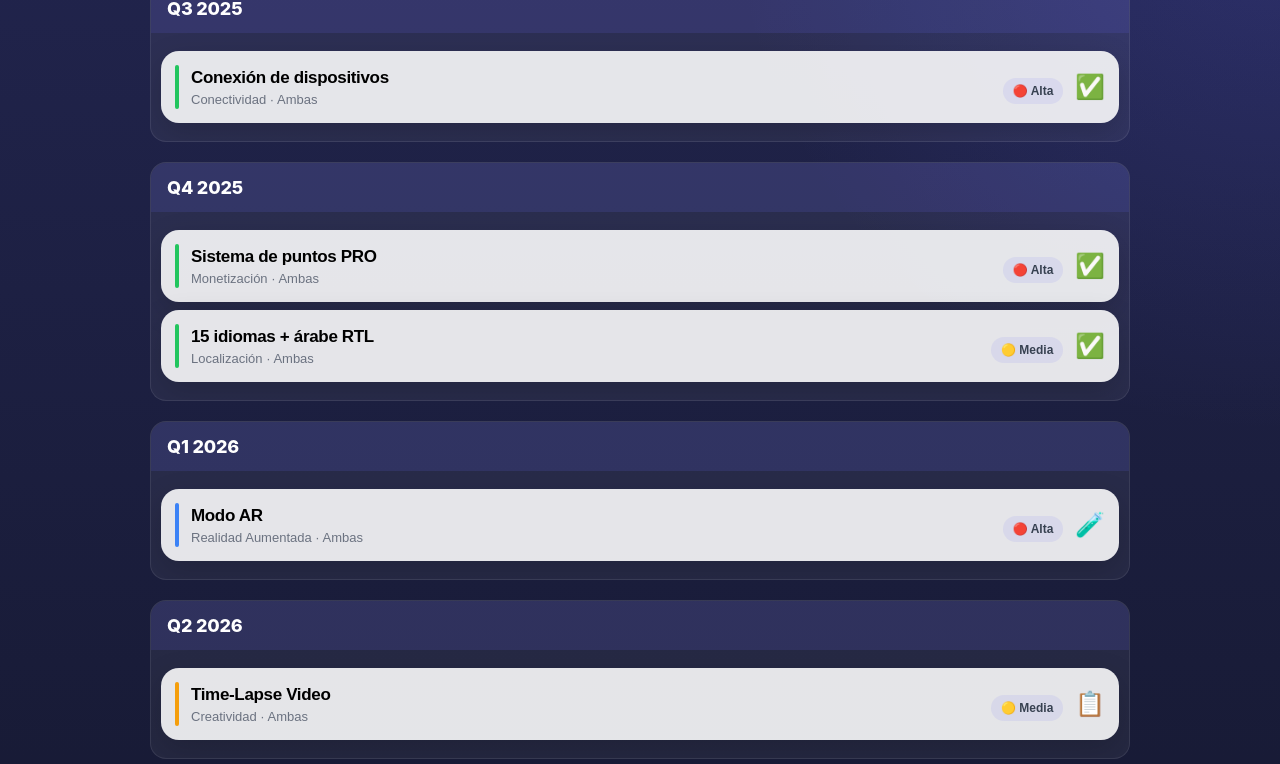
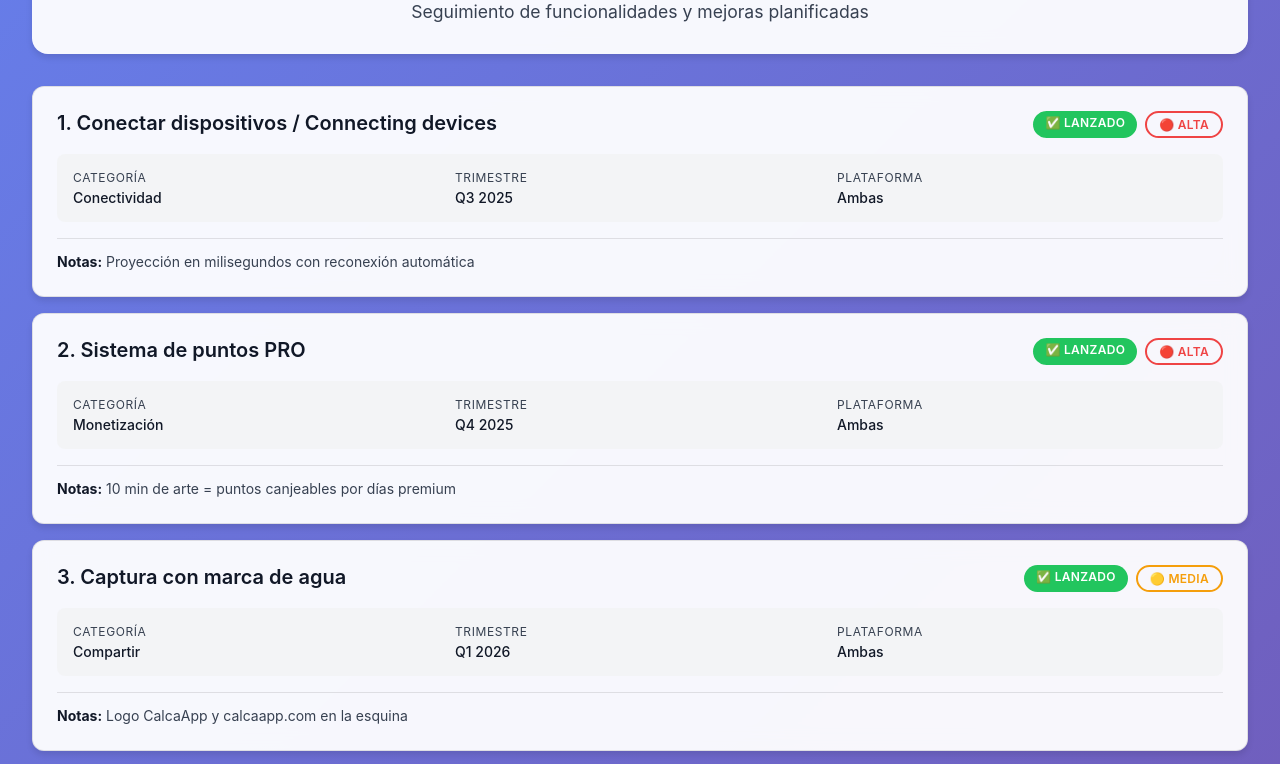
Before and after one commit to erbolamm/calca-config, a plain HTML site: page index.html in a window 1280 px wide. Shown: the part 120-884 px from the top of the page. Drawn offline with Linux system fonts and the light colour scheme.

Commit message:
Refactor index.html for improved structure and styles

```diff
--- a/index.html
+++ b/index.html
@@ -1,398 +1,467 @@
- <!doctype html>
+<!DOCTYPE html>
 <html lang="es">
 <head>
-   <meta charset="utf-8" />
-   <meta name="viewport" content="width=device-width,initial-scale=1" />
-   <title>CalcaApp Roadmap</title>
+  <meta charset="UTF-8">
+  <meta name="viewport" content="width=device-width, initial-scale=1.0">
+  <title>CalcaApp - Roadmap</title>
   <style>
     :root {
-       --user-rgb: 99, 102, 241; /* <-- color del usuario en RGB */
-       --bg: #0f1220;
-       --surface: rgba(255, 255, 255, 0.88);
-       --surface-2: rgba(255, 255, 255, 0.72);
-       --text: #111827;
-       --muted: #6b7280;
-       --radius: 18px;
-       --shadow: 0 10px 30px rgba(0, 0, 0, 0.16);
+      --color-lanzado: #22c55e;
+      --color-testing: #f59e0b;
+      --color-roadmap: #6b7280;
+      --prioridad-alta: #ef4444;
+      --prioridad-media: #f59e0b;
+      --bg-primary: rgba(255, 255, 255, 0.95);
+      --bg-secondary: rgba(243, 244, 246, 0.9);
+      --text-primary: #111827;
+      --text-secondary: #374151;
+      --border-color: rgba(0, 0, 0, 0.1);
     }
 
-     * { box-sizing: border-box; }
-     body {
-       margin: 0;
-       font-family: Inter, system-ui, sans-serif;
-       color: var(--text);
-       background:
-         linear-gradient(
-           180deg,
-           rgba(var(--user-rgb), 0.22),
-           rgba(var(--user-rgb), 0.10)
-         ),
-         radial-gradient(
-           circle at top right,
-           rgba(var(--user-rgb), 0.20),
-           transparent 35%
-         ),
-         var(--bg);
-       min-height: 100vh;
+    @media (prefers-color-scheme: dark) {
+      :root {
+        --bg-primary: rgba(31, 41, 55, 0.95);
+        --bg-secondary: rgba(55, 65, 81, 0.9);
+        --text-primary: #f9fafb;
+        --text-secondary: #d1d5db;
+        --border-color: rgba(255, 255, 255, 0.1);
+      }
     }
 
-     .wrap {
-       width: min(980px, calc(100% - 24px));
-       margin: 0 auto;
-       padding: 20px 0 40px;
+    * {
+      margin: 0;
+      padding: 0;
+      box-sizing: border-box;
     }
 
-     .topbar {
-       position: sticky;
-       top: 0;
-       z-index: 10;
-       backdrop-filter: blur(10px);
-       background: rgba(15, 18, 32, 0.55);
-       border-bottom: 1px solid rgba(255,255,255,0.08);
+    body {
+      font-family: -apple-system, BlinkMacSystemFont, 'Segoe UI', Roboto, Oxygen, Ubuntu, sans-serif;
+      background: linear-gradient(135deg, #667eea 0%, #764ba2 100%);
+      min-height: 100vh;
+      padding: 2rem;
     }
 
-     .topbar-inner {
-       width: min(980px, calc(100% - 24px));
+    .container {
+      max-width: 1400px;
       margin: 0 auto;
-       padding: 14px 0;
+    }
+
+    header {
+      text-align: center;
+      margin-bottom: 2rem;
+      padding: 2rem;
+      background: var(--bg-primary);
+      border-radius: 16px;
+      backdrop-filter: blur(10px);
+      box-shadow: 0 4px 6px rgba(0, 0, 0, 0.1);
+    }
+
+    header h1 {
+      color: var(--text-primary);
+      font-size: 2.5rem;
+      margin-bottom: 0.5rem;
+    }
+
+    header p {
+      color: var(--text-secondary);
+      font-size: 1.1rem;
+    }
+
+    .roadmap-grid {
+      display: grid;
+      gap: 1rem;
+    }
+
+    .roadmap-item {
+      background: var(--bg-primary);
+      border-radius: 12px;
+      padding: 1.5rem;
+      backdrop-filter: blur(10px);
+      box-shadow: 0 4px 6px rgba(0, 0, 0, 0.1);
+      border: 1px solid var(--border-color);
+      transition: transform 0.2s, box-shadow 0.2s;
+    }
+
+    .roadmap-item:hover {
+      transform: translateY(-2px);
+      box-shadow: 0 8px 12px rgba(0, 0, 0, 0.15);
+    }
+
+    .roadmap-header {
       display: flex;
-       align-items: center;
       justify-content: space-between;
+      align-items: flex-start;
+      margin-bottom: 1rem;
+      flex-wrap: wrap;
+      gap: 0.5rem;
+    }
+
+    .roadmap-title {
+      font-size: 1.25rem;
+      font-weight: 600;
+      color: var(--text-primary);
+      flex: 1;
+    }
+
+    .roadmap-badges {
+      display: flex;
+      gap: 0.5rem;
+      flex-wrap: wrap;
+    }
+
+    .badge {
+      padding: 0.25rem 0.75rem;
+      border-radius: 9999px;
+      font-size: 0.75rem;
+      font-weight: 600;
+      text-transform: uppercase;
+      letter-spacing: 0.025em;
+    }
+
+    .badge-estado {
       color: white;
     }
 
-     .title {
-       font-size: 22px;
-       font-weight: 800;
-       letter-spacing: -0.02em;
+    .badge-lanzado { background: var(--color-lanzado); }
+    .badge-testing { background: var(--color-testing); }
+    .badge-roadmap { background: var(--color-roadmap); }
+
+    .badge-prioridad {
+      background: transparent;
+      border: 2px solid;
     }
 
-     .chip {
-       padding: 8px 12px;
-       border-radius: 999px;
-       background: rgba(var(--user-rgb), 0.22);
-       border: 1px solid rgba(255,255,255,0.12);
-       color: white;
-       font-size: 13px;
-       font-weight: 600;
+    .badge-prioridad-alta {
+      color: var(--prioridad-alta);
+      border-color: var(--prioridad-alta);
     }
 
-     .quarter {
-       margin-top: 20px;
-       overflow: hidden;
-       border-radius: 16px;
-       background: rgba(255,255,255,0.06);
-       border: 1px solid rgba(255,255,255,0.08);
+    .badge-prioridad-media {
+      color: var(--prioridad-media);
+      border-color: var(--prioridad-media);
     }
 
-     .quarter-header {
-       padding: 14px 16px;
-       background: rgba(var(--user-rgb), 0.14);
-       color: white;
-       font-size: 18px;
-       font-weight: 800;
-       letter-spacing: -0.01em;
+    .roadmap-meta {
+      display: grid;
+      grid-template-columns: repeat(auto-fit, minmax(120px, 1fr));
+      gap: 0.75rem;
+      margin-bottom: 1rem;
+      padding: 1rem;
+      background: var(--bg-secondary);
+      border-radius: 8px;
     }
 
-     .quarter-body {
-       padding: 10px;
+    .meta-item {
+      display: flex;
+      flex-direction: column;
     }
 
-     .card {
-       width: 100%;
-       border: 0;
-       text-align: left;
-       display: grid;
-       grid-template-columns: 4px 1fr auto;
-       gap: 12px;
-       align-items: center;
-       padding: 14px;
-       margin: 8px 0;
-       border-radius: var(--radius);
-       background: var(--surface);
-       box-shadow: var(--shadow);
-       cursor: pointer;
+    .meta-label {
+      font-size: 0.75rem;
+      color: var(--text-secondary);
+      text-transform: uppercase;
+      letter-spacing: 0.05em;
+      margin-bottom: 0.25rem;
     }
 
-     .status-bar {
-       width: 4px;
-       height: 44px;
-       border-radius: 999px;
+    .meta-value {
+      font-size: 0.875rem;
+      font-weight: 500;
+      color: var(--text-primary);
     }
 
-     .card-title {
-       margin: 0 0 4px;
-       font-size: 17px;
-       font-weight: 800;
-       letter-spacing: -0.02em;
+    .roadmap-notas {
+      font-size: 0.875rem;
+      color: var(--text-secondary);
+      padding-top: 0.75rem;
+      border-top: 1px solid var(--border-color);
+      line-height: 1.5;
     }
 
-     .card-subtitle {
-       margin: 0;
-       color: var(--muted);
-       font-size: 13px;
-     }
-
-     .badge {
-       border: 0;
-       border-radius: 999px;
-       padding: 6px 10px;
-       font-size: 12px;
-       font-weight: 700;
-       background: rgba(var(--user-rgb), 0.10);
-       color: #374151;
-       white-space: nowrap;
-     }
-
-     .icon {
-       font-size: 24px;
-       margin-left: 8px;
-     }
-
-     dialog {
-       width: min(720px, calc(100% - 20px));
-       border: 0;
-       padding: 0;
-       border-radius: 24px 24px 0 0;
-       margin: auto auto 0 auto;
-       box-shadow: 0 -10px 40px rgba(0,0,0,.25);
-       background: var(--surface);
-     }
-
-     dialog::backdrop {
-       background: rgba(0,0,0,.45);
-       backdrop-filter: blur(4px);
-     }
-
-     .sheet {
-       padding: 18px 18px 28px;
-     }
-
-     .grabber {
-       width: 44px;
-       height: 5px;
-       border-radius: 999px;
-       background: rgba(0,0,0,.14);
-       margin: 0 auto 18px;
-     }
-
-     .sheet-head {
-       display: flex;
-       align-items: start;
-       justify-content: space-between;
-       gap: 12px;
-     }
-
-     .sheet-title {
-       margin: 0;
-       font-size: 24px;
-       font-weight: 900;
-       letter-spacing: -0.03em;
-     }
-
-     .detail {
-       margin-top: 16px;
-       padding: 14px 16px;
-       border-radius: 16px;
-       background: var(--surface-2);
-     }
-
-     .detail strong {
-       display: inline-block;
-       min-width: 92px;
-     }
-
-     .notes-title {
-       margin: 22px 0 8px;
-       font-size: 16px;
-       font-weight: 800;
-     }
-
-     .notes {
-       margin: 0;
-       padding: 16px;
-       border-radius: 16px;
-       background: rgba(var(--user-rgb), 0.08);
-       line-height: 1.55;
-     }
-
-     .close {
-       border: 0;
-       background: rgba(0,0,0,.06);
-       border-radius: 999px;
-       width: 38px;
-       height: 38px;
-       font-size: 18px;
-       cursor: pointer;
+    .roadmap-notas strong {
+      color: var(--text-primary);
     }
 
     @media (max-width: 640px) {
-       .card { grid-template-columns: 4px 1fr; }
-       .right { grid-column: 2; display: flex; gap: 8px; align-items: center; }
+      body {
+        padding: 1rem;
+      }
+
+      header h1 {
+        font-size: 1.75rem;
+      }
+
+      .roadmap-header {
+        flex-direction: column;
+        gap: 0.75rem;
+      }
+
+      .roadmap-meta {
+        grid-template-columns: repeat(2, 1fr);
+      }
     }
   </style>
 </head>
 <body>
-   <div class="topbar">
-     <div class="topbar-inner">
-       <div class="title">Novedades</div>
-       <div class="chip">Color usuario + opacidad</div>
+  <div class="container">
+    <header>
+      <h1>🗺️ CalcaApp Roadmap</h1>
+      <p>Seguimiento de funcionalidades y mejoras planificadas</p>
+    </header>
+
+    <div class="roadmap-grid">
+      <!-- Item 1 -->
+      <div class="roadmap-item">
+        <div class="roadmap-header">
+          <h2 class="roadmap-title">1. Conectar dispositivos / Connecting devices</h2>
+          <div class="roadmap-badges">
+            <span class="badge badge-estado badge-lanzado">✅ Lanzado</span>
+            <span class="badge badge-prioridad badge-prioridad-alta">🔴 Alta</span>
+          </div>
+        </div>
+        <div class="roadmap-meta">
+          <div class="meta-item">
+            <span class="meta-label">Categoría</span>
+            <span class="meta-value">Conectividad</span>
+          </div>
+          <div class="meta-item">
+            <span class="meta-label">Trimestre</span>
+            <span class="meta-value">Q3 2025</span>
+          </div>
+          <div class="meta-item">
+            <span class="meta-label">Plataforma</span>
+            <span class="meta-value">Ambas</span>
+          </div>
+        </div>
+        <div class="roadmap-notas">
+          <strong>Notas:</strong> Proyección en milisegundos con reconexión automática
         </div>
       </div>
 
-   <main class="wrap" id="app"></main>
-
-   <dialog id="sheet">
-     <div class="sheet">
-       <div class="grabber"></div>
-       <div class="sheet-head">
-         <div>
-           <h2 class="sheet-title" id="sheetTitle"></h2>
+      <!-- Item 2 -->
+      <div class="roadmap-item">
+        <div class="roadmap-header">
+          <h2 class="roadmap-title">2. Sistema de puntos PRO</h2>
+          <div class="roadmap-badges">
+            <span class="badge badge-estado badge-lanzado">✅ Lanzado</span>
+            <span class="badge badge-prioridad badge-prioridad-alta">🔴 Alta</span>
           </div>
-         <button class="close" id="closeSheet">✕</button>
+        </div>
+        <div class="roadmap-meta">
+          <div class="meta-item">
+            <span class="meta-label">Categoría</span>
+            <span class="meta-value">Monetización</span>
+          </div>
+          <div class="meta-item">
+            <span class="meta-label">Trimestre</span>
+            <span class="meta-value">Q4 2025</span>
+          </div>
+          <div class="meta-item">
+            <span class="meta-label">Plataforma</span>
+            <span class="meta-value">Ambas</span>
+          </div>
+        </div>
+        <div class="roadmap-notas">
+          <strong>Notas:</strong> 10 min de arte = puntos canjeables por días premium
+        </div>
       </div>
 
-       <div class="detail" id="sheetMeta"></div>
+      <!-- Item 3 -->
+      <div class="roadmap-item">
+        <div class="roadmap-header">
+          <h2 class="roadmap-title">3. Captura con marca de agua</h2>
+          <div class="roadmap-badges">
+            <span class="badge badge-estado badge-lanzado">✅ Lanzado</span>
+            <span class="badge badge-prioridad badge-prioridad-media">🟡 Media</span>
+          </div>
+        </div>
+        <div class="roadmap-meta">
+          <div class="meta-item">
+            <span class="meta-label">Categoría</span>
+            <span class="meta-value">Compartir</span>
+          </div>
+          <div class="meta-item">
+            <span class="meta-label">Trimestre</span>
+            <span class="meta-value">Q1 2026</span>
+          </div>
+          <div class="meta-item">
+            <span class="meta-label">Plataforma</span>
+            <span class="meta-value">Ambas</span>
+          </div>
+        </div>
+        <div class="roadmap-notas">
+          <strong>Notas:</strong> Logo CalcaApp y calcaapp.com en la esquina
+        </div>
+      </div>
 
-       <div class="notes-title">Notas</div>
-       <p class="notes" id="sheetNotes"></p>
+      <!-- Item 4 -->
+      <div class="roadmap-item">
+        <div class="roadmap-header">
+          <h2 class="roadmap-title">4. 17 idiomas</h2>
+          <div class="roadmap-badges">
+            <span class="badge badge-estado badge-lanzado">✅ Lanzado</span>
+            <span class="badge badge-prioridad badge-prioridad-media">🟡 Media</span>
           </div>
-   </dialog>
+        </div>
+        <div class="roadmap-meta">
+          <div class="meta-item">
+            <span class="meta-label">Categoría</span>
+            <span class="meta-value">Localización</span>
+          </div>
+          <div class="meta-item">
+            <span class="meta-label">Trimestre</span>
+            <span class="meta-value">Q2 2026</span>
+          </div>
+          <div class="meta-item">
+            <span class="meta-label">Plataforma</span>
+            <span class="meta-value">Ambas</span>
+          </div>
+        </div>
+        <div class="roadmap-notas">
+          <strong>Notas:</strong> Soporte completo RTL para árabe
+        </div>
+      </div>
 
-   <script>
-     const roadmap = [
-       {
-         trimestre: "Q3 2025",
-         funcionalidad: "Conexión de dispositivos",
-         categoria: "Conectividad",
-         estado: "Lanzado",
-         prioridad: "🔴 Alta",
-         plataforma: "Ambas",
-         notas: "Proyección en milisegundos con reconexión automática"
-       },
-       {
-         trimestre: "Q4 2025",
-         funcionalidad: "Sistema de puntos PRO",
-         categoria: "Monetización",
-         estado: "Lanzado",
-         prioridad: "🔴 Alta",
-         plataforma: "Ambas",
-         notas: "10 min de arte = puntos canjeables por días premium"
-       },
-       {
-         trimestre: "Q4 2025",
-         funcionalidad: "15 idiomas + árabe RTL",
-         categoria: "Localización",
-         estado: "Lanzado",
-         prioridad: "🟡 Media",
-         plataforma: "Ambas",
-         notas: "Soporte completo RTL para árabe"
-       },
-       {
-         trimestre: "Q1 2026",
-         funcionalidad: "Modo AR",
-         categoria: "Realidad Aumentada",
-         estado: "En testing",
-         prioridad: "🔴 Alta",
-         plataforma: "Ambas",
-         notas: "Puede bloquearse si hay muchos errores"
-       },
-       {
-         trimestre: "Q2 2026",
-         funcionalidad: "Time-Lapse Video",
-         categoria: "Creatividad",
-         estado: "En roadmap",
-         prioridad: "🟡 Media",
-         plataforma: "Ambas",
-         notas: "Perfecto para TikTok Reels y YouTube"
-       }
-     ];
+      <!-- Item 5 -->
+      <div class="roadmap-item">
+        <div class="roadmap-header">
+          <h2 class="roadmap-title">5. Modo AR</h2>
+          <div class="roadmap-badges">
+            <span class="badge badge-estado badge-testing">🧪 En testing</span>
+            <span class="badge badge-prioridad badge-prioridad-alta">🔴 Alta</span>
+          </div>
+        </div>
+        <div class="roadmap-meta">
+          <div class="meta-item">
+            <span class="meta-label">Categoría</span>
+            <span class="meta-value">Realidad Aumentada</span>
+          </div>
+          <div class="meta-item">
+            <span class="meta-label">Trimestre</span>
+            <span class="meta-value">Q2 2026</span>
+          </div>
+          <div class="meta-item">
+            <span class="meta-label">Plataforma</span>
+            <span class="meta-value">Ambas</span>
+          </div>
+        </div>
+        <div class="roadmap-notas">
+          <strong>Notas:</strong> Puede bloquearse si hay muchos errores
+        </div>
+      </div>
 
-     function statusColor(estado) {
-       const v = estado.toLowerCase();
-       if (v.includes("lanzado")) return "#22c55e";
-       if (v.includes("testing")) return "#3b82f6";
-       if (v.includes("roadmap") || v.includes("planificado")) return "#f59e0b";
-       if (v.includes("cancelado")) return "#9ca3af";
-       return "#64748b";
-     }
+      <!-- Item 6 -->
+      <div class="roadmap-item">
+        <div class="roadmap-header">
+          <h2 class="roadmap-title">6. Time-Lapse Video</h2>
+          <div class="roadmap-badges">
+            <span class="badge badge-estado badge-roadmap">📋 En roadmap</span>
+            <span class="badge badge-prioridad badge-prioridad-media">🟡 Media</span>
+          </div>
+        </div>
+        <div class="roadmap-meta">
+          <div class="meta-item">
+            <span class="meta-label">Categoría</span>
+            <span class="meta-value">Creatividad</span>
+          </div>
+          <div class="meta-item">
+            <span class="meta-label">Trimestre</span>
+            <span class="meta-value">Q2 2026</span>
+          </div>
+          <div class="meta-item">
+            <span class="meta-label">Plataforma</span>
+            <span class="meta-value">Ambas</span>
+          </div>
+        </div>
+        <div class="roadmap-notas">
+          <strong>Notas:</strong> Perfecto para TikTok Reels y YouTube
+        </div>
+      </div>
 
-     function statusIcon(estado) {
-       const v = estado.toLowerCase();
-       if (v.includes("lanzado")) return "✅";
-       if (v.includes("testing")) return "🧪";
-       if (v.includes("roadmap") || v.includes("planificado")) return "📋";
-       if (v.includes("cancelado")) return "⛔";
-       return "ℹ️";
-     }
+      <!-- Item 7 -->
+      <div class="roadmap-item">
+        <div class="roadmap-header">
+          <h2 class="roadmap-title">7. IA: Foto a Boceto</h2>
+          <div class="roadmap-badges">
+            <span class="badge badge-estado badge-roadmap">📋 En roadmap</span>
+            <span class="badge badge-prioridad badge-prioridad-alta">🔴 Alta</span>
+          </div>
+        </div>
+        <div class="roadmap-meta">
+          <div class="meta-item">
+            <span class="meta-label">Categoría</span>
+            <span class="meta-value">Inteligencia Artificial</span>
+          </div>
+          <div class="meta-item">
+            <span class="meta-label">Trimestre</span>
+            <span class="meta-value">Q3 2026</span>
+          </div>
+          <div class="meta-item">
+            <span class="meta-label">Plataforma</span>
+            <span class="meta-value">Ambas</span>
+          </div>
+        </div>
+        <div class="roadmap-notas">
+          <strong>Notas:</strong> Convierte fotos en líneas de contorno para calcar
+        </div>
+      </div>
 
-     const grouped = roadmap.reduce((acc, item) => {
-       (acc[item.trimestre] ||= []).push(item);
-       return acc;
-     }, {});
+      <!-- Item 8 -->
+      <div class="roadmap-item">
+        <div class="roadmap-header">
+          <h2 class="roadmap-title">8. IA Generativa</h2>
+          <div class="roadmap-badges">
+            <span class="badge badge-estado badge-roadmap">📋 En roadmap</span>
+            <span class="badge badge-prioridad badge-prioridad-media">🟡 Media</span>
+          </div>
+        </div>
+        <div class="roadmap-meta">
+          <div class="meta-item">
+            <span class="meta-label">Categoría</span>
+            <span class="meta-value">Inteligencia Artificial</span>
+          </div>
+          <div class="meta-item">
+            <span class="meta-label">Trimestre</span>
+            <span class="meta-value">Q4 2026</span>
+          </div>
+          <div class="meta-item">
+            <span class="meta-label">Plataforma</span>
+            <span class="meta-value">Ambas</span>
+          </div>
+        </div>
+        <div class="roadmap-notas">
+          <strong>Notas:</strong> Genera bocetos desde descripción de texto
+        </div>
+      </div>
 
-     const app = document.getElementById("app");
-     const sheet = document.getElementById("sheet");
-     const sheetTitle = document.getElementById("sheetTitle");
-     const sheetMeta = document.getElementById("sheetMeta");
-     const sheetNotes = document.getElementById("sheetNotes");
-     const closeSheet = document.getElementById("closeSheet");
-
-     Object.entries(grouped).forEach(([trimestre, items]) => {
-       const section = document.createElement("section");
-       section.className = "quarter";
-
-       section.innerHTML = `
-         <div class="quarter-header">${trimestre}</div>
-         <div class="quarter-body"></div>
-       `;
-
-       const body = section.querySelector(".quarter-body");
-
-       items.forEach(item => {
-         const button = document.createElement("button");
-         button.className = "card";
-         button.innerHTML = `
-           <div class="status-bar" style="background:${statusColor(item.estado)}"></div>
-           <div>
-             <h3 class="card-title">${item.funcionalidad}</h3>
-             <p class="card-subtitle">${item.categoria} · ${item.plataforma}</p>
+      <!-- Item 9 -->
+      <div class="roadmap-item">
+        <div class="roadmap-header">
+          <h2 class="roadmap-title">9. Calca Cloud</h2>
+          <div class="roadmap-badges">
+            <span class="badge badge-estado badge-roadmap">📋 En roadmap</span>
+            <span class="badge badge-prioridad badge-prioridad-media">🟡 Media</span>
           </div>
-           <div class="right">
-             <span class="badge">${item.prioridad}</span>
-             <span class="icon">${statusIcon(item.estado)}</span>
         </div>
-         `;
-
-         button.addEventListener("click", () => {
-           sheetTitle.textContent = item.funcionalidad;
-           sheetMeta.innerHTML = `
-             <div><strong>Estado:</strong> <span style="color:${statusColor(item.estado)};font-weight:700">${item.estado}</span></div>
-             <div><strong>Prioridad:</strong> ${item.prioridad}</div>
-             <div><strong>Trimestre:</strong> ${item.trimestre}</div>
-             <div><strong>Categoría:</strong> ${item.categoria}</div>
-             <div><strong>Plataforma:</strong> ${item.plataforma}</div>
-           `;
-           sheetNotes.textContent = item.notas;
-           sheet.showModal();
-         });
-
-         body.appendChild(button);
-       });
-
-       app.appendChild(section);
-     });
-
-     closeSheet.addEventListener("click", () => sheet.close());
-     sheet.addEventListener("click", (e) => {
-       const rect = sheet.getBoundingClientRect();
-       const inside =
-         e.clientX >= rect.left &&
-         e.clientX <= rect.right &&
-         e.clientY >= rect.top &&
-         e.clientY <= rect.bottom;
-       if (!inside) sheet.close();
-     });
-   </script>
+        <div class="roadmap-meta">
+          <div class="meta-item">
+            <span class="meta-label">Categoría</span>
+            <span class="meta-value">Sincronización</span>
+          </div>
+          <div class="meta-item">
+            <span class="meta-label">Trimestre</span>
+            <span class="meta-value">Q4 2026</span>
+          </div>
+          <div class="meta-item">
+            <span class="meta-label">Plataforma</span>
+            <span class="meta-value">Ambas</span>
+          </div>
+        </div>
+        <div class="roadmap-notas">
+          <strong>Notas:</strong> Sincroniza proyectos entre dispositivos
+        </div>
+      </div>
+    </div>
+  </div>
 </body>
 </html>
```
Lines whose indentation alone changed are shown as unchanged.
